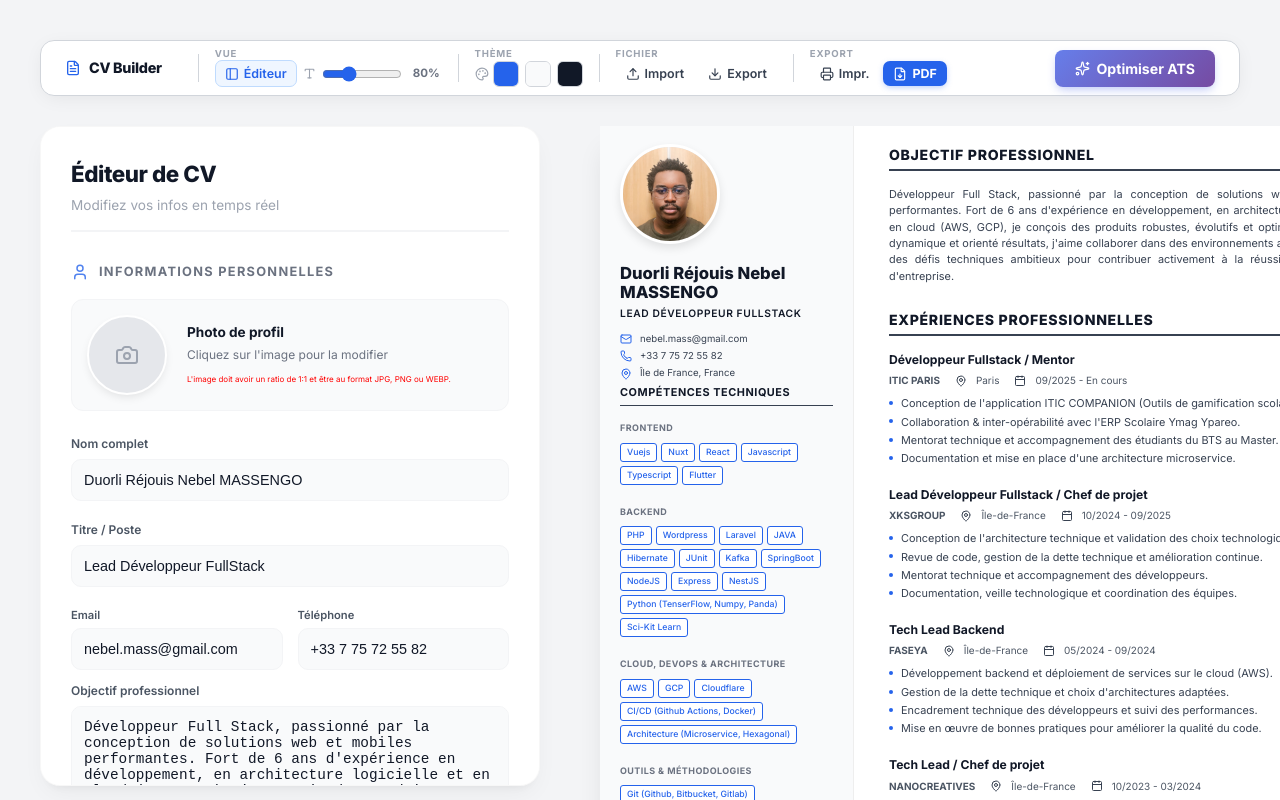
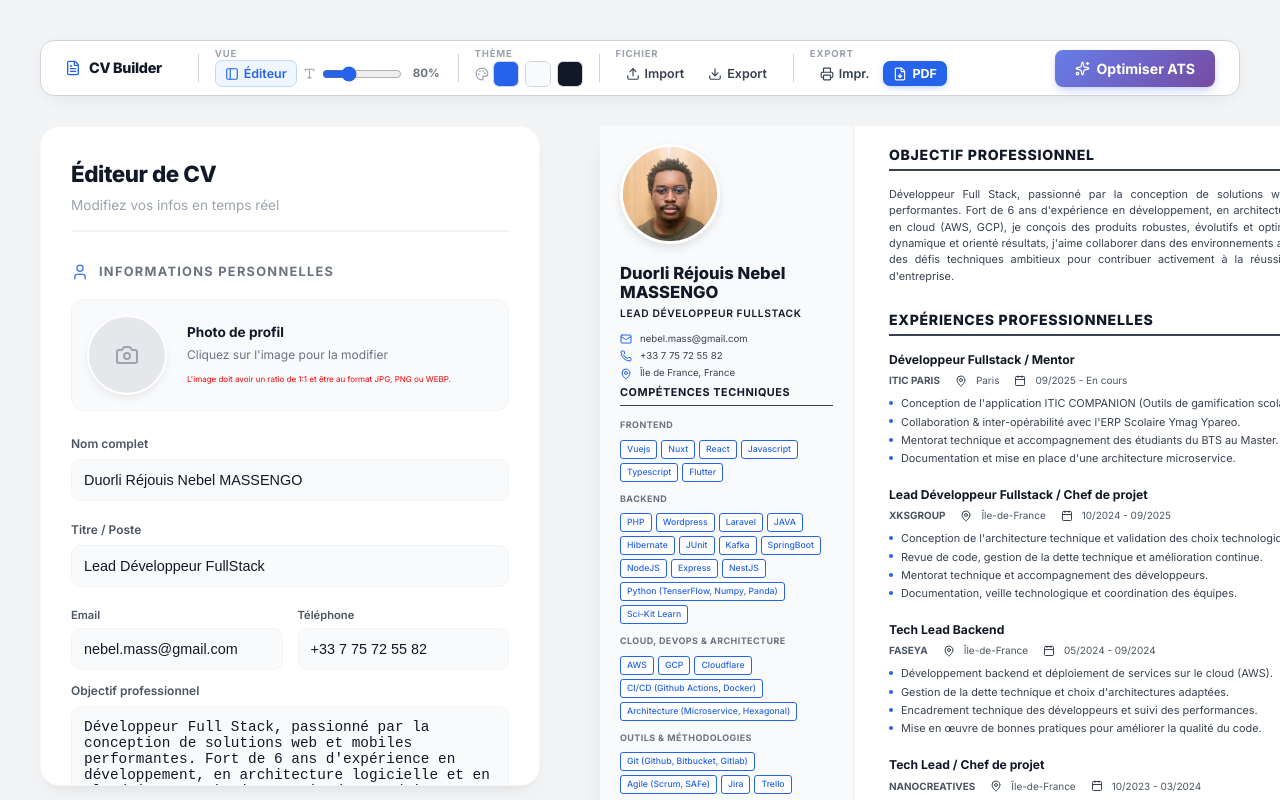
Before and after one commit to Duorly/CV_BUILDER, a React (Vite) app: page / in a window 1280 px wide. Shown: the top 800 px of the page. Built offline with nearby package versions, Linux system fonts and the light colour scheme.

Commit message:
style: reduce vertical spacing in sidebar sections and skills categories

```diff
--- a/src/App.css
+++ b/src/App.css
@@ -726,7 +726,7 @@ h1 {
 }
 
 .sidebar-section {
-  margin-bottom: 25px;
+  margin-bottom: 20px;
 }
 
 .sidebar-section h2 {
@@ -792,11 +792,11 @@ h1 {
   font-weight: 700;
   letter-spacing: 0.05em;
   margin-bottom: 8px;
-  margin-top: 15px;
+  margin-top: 10px;
 }
 
 .skills-category-group {
-  margin-bottom: 20px;
+  margin-bottom: 0px;
 }
 
 /* Editor additions */
```
